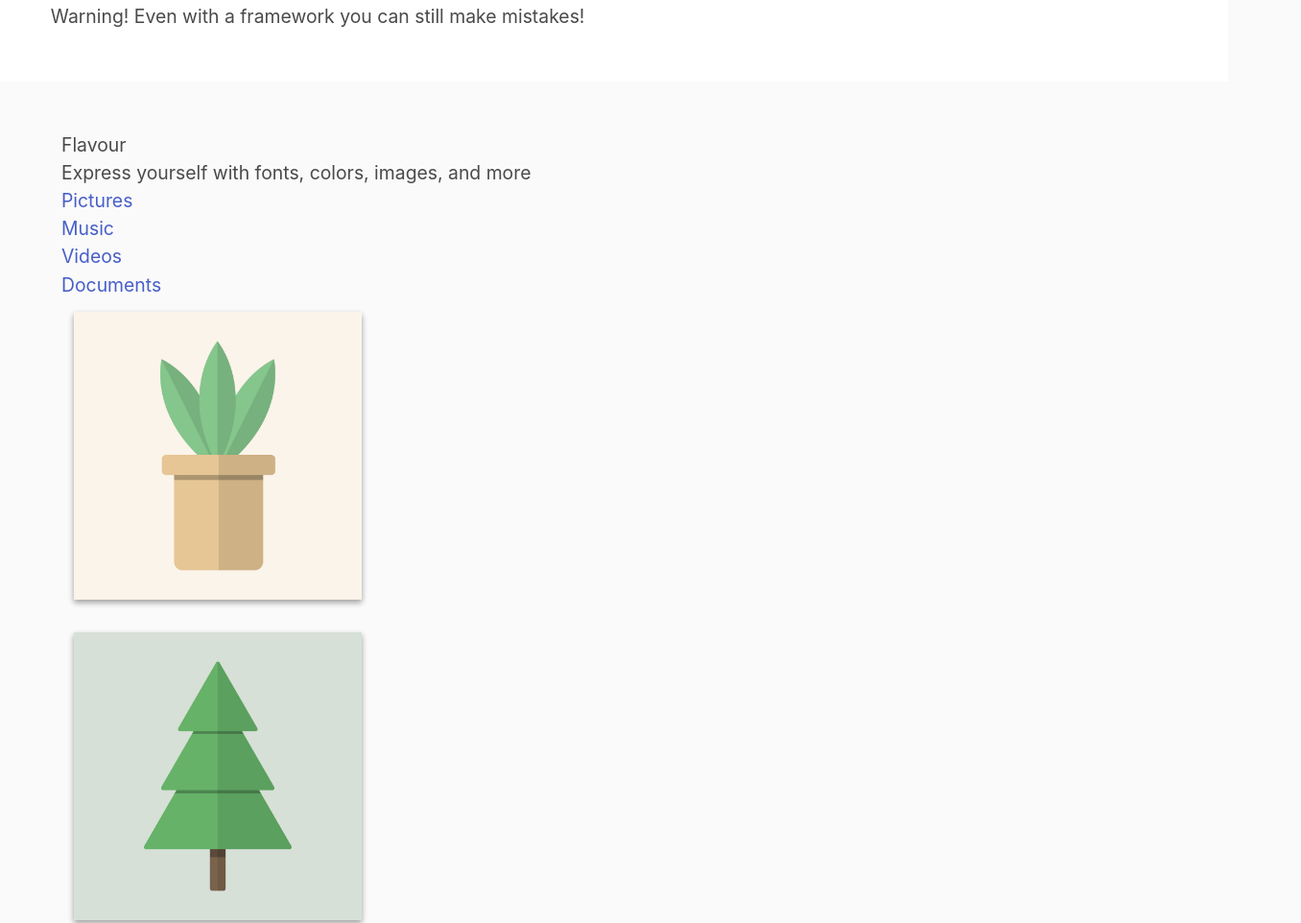
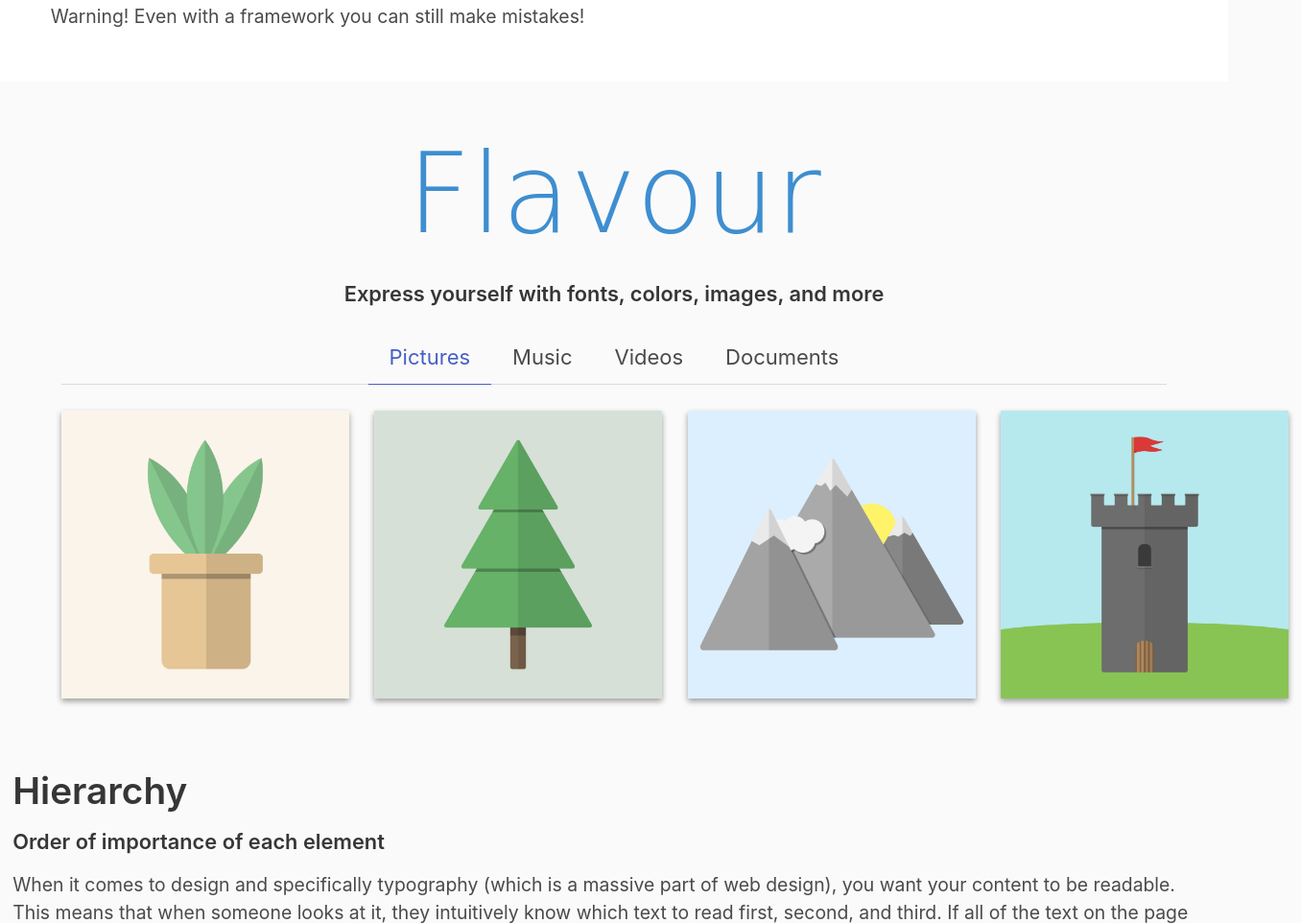
Before and after one commit to jdmar3-comp426/a02-ferngarc789, a website: page index.html in a window 1280 px wide. Shown: the part 2228-3190 px from the top of the page at 96% size, 1356 px wide, since content can reach past the window. Drawn offline with nearby package versions, Linux system fonts and the light colour scheme; a web font is replaced by a local one.

Commit message:
slight changes

```diff
--- a/index.html
+++ b/index.html
@@ -87,19 +87,19 @@
 </section>
 <section class="section">
     <div class="container">
-        <div class="">
-            <h1 class="">Flavour</h1>
+        <div class="content has-text-centered">
+            <h1 class="title has-text-info is-family-secondary">Flavour</h1>
             <h5 class="">Express yourself with fonts, colors, images, and more</h5>
         </div>
-        <div class="">
+        <div class="tabs is-medium is-centered">
             <ul>
-                <li class=""><a>Pictures</a></li>
+                <li class="is-active"><a>Pictures</a></li>
                 <li><a>Music</a></li>
                 <li><a>Videos</a></li>
                 <li><a>Documents</a></li>
             </ul>
         </div>
-        <div class="">
+        <div class="columns">
             <div class="column">
                 <img src="images/all-01.jpg" alt="Pictures">
             </div>
```
